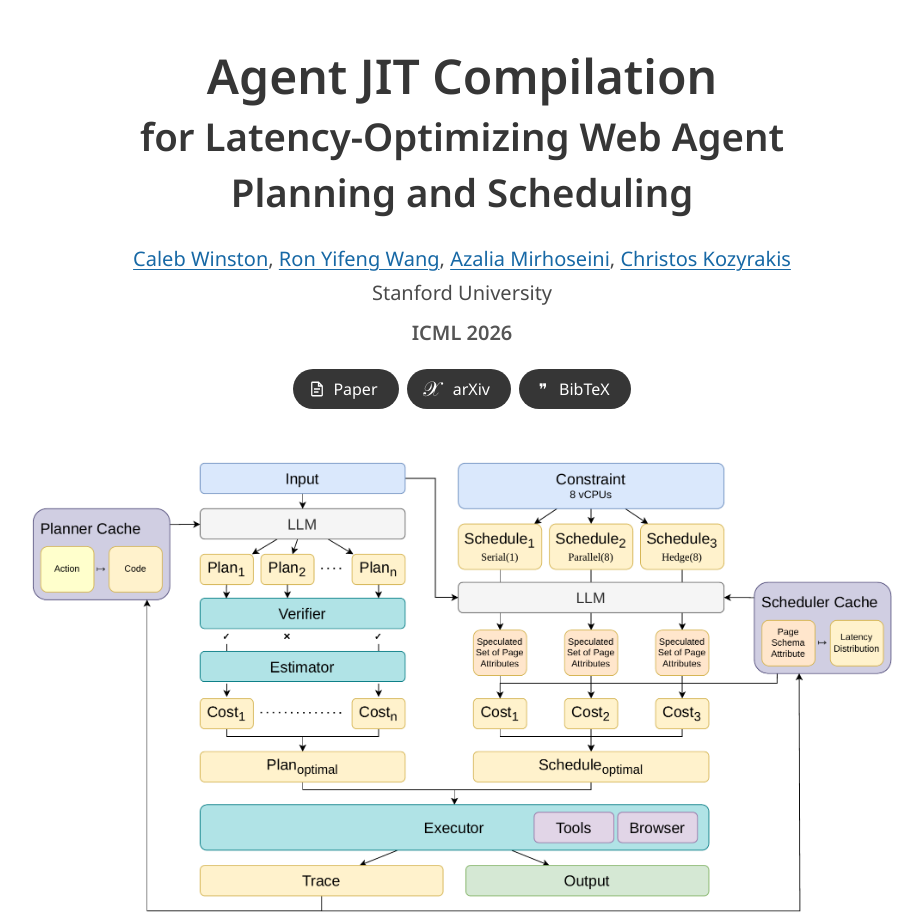
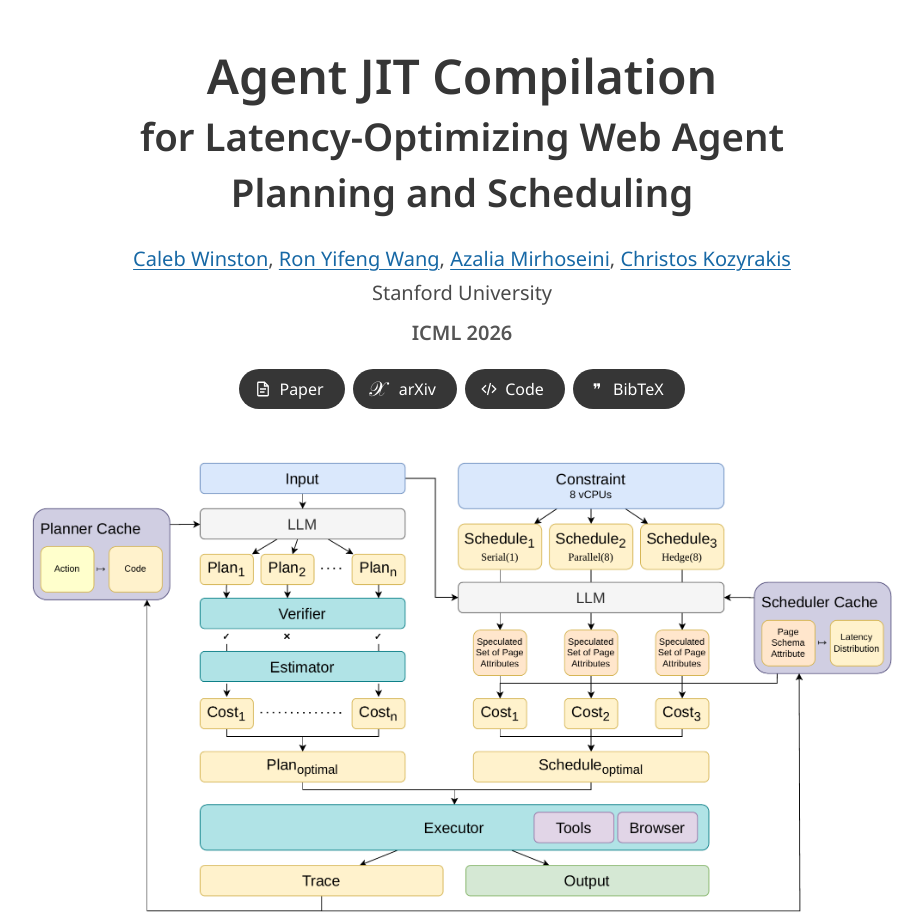
Before and after one commit to agent-jit-compilation/agent-jit-compilation.github.io, a website: page index.html in a window 1280 px wide. Shown: the top 922 px of the page, without its empty margins (178-1101 px from the left). Drawn offline with Linux system fonts and the light colour scheme.

Commit message:
Update links

```diff
--- a/index.html
+++ b/index.html
@@ -105,6 +105,7 @@
   "pageEnd": "135186",
   "sameAs": [
     "https://arxiv.org/abs/2605.21470",
+    "https://github.com/agent-jit-compilation/agent-jit-compilation",
     "https://proceedings.mlr.press/v306/winston26b.html",
     "https://icml.cc/virtual/2026/poster/66062"
   ],
@@ -154,6 +155,11 @@
                 <span class="link-block"><a href="https://arxiv.org/abs/2605.21470" target="_blank"
                     class="button is-normal is-rounded is-dark"><span class="icon arxiv-icon"
                       aria-hidden="true">𝒳</span><span>arXiv</span></a></span>
+                <span class="link-block"><a href="https://github.com/agent-jit-compilation/agent-jit-compilation" target="_blank"
+                    rel="noopener" class="button is-normal is-rounded is-dark"><span class="icon" aria-hidden="true"><svg
+                        viewBox="0 0 24 24">
+                        <path d="M8 7l-5 5 5 5M16 7l5 5-5 5M14 4l-4 16" />
+                      </svg></span><span>Code</span></a></span>
                 <span class="link-block"><a href="#citation" class="button is-normal is-rounded is-dark"><span
                       class="icon" aria-hidden="true">❞</span><span>BibTeX</span></a></span>
               </div>
```
